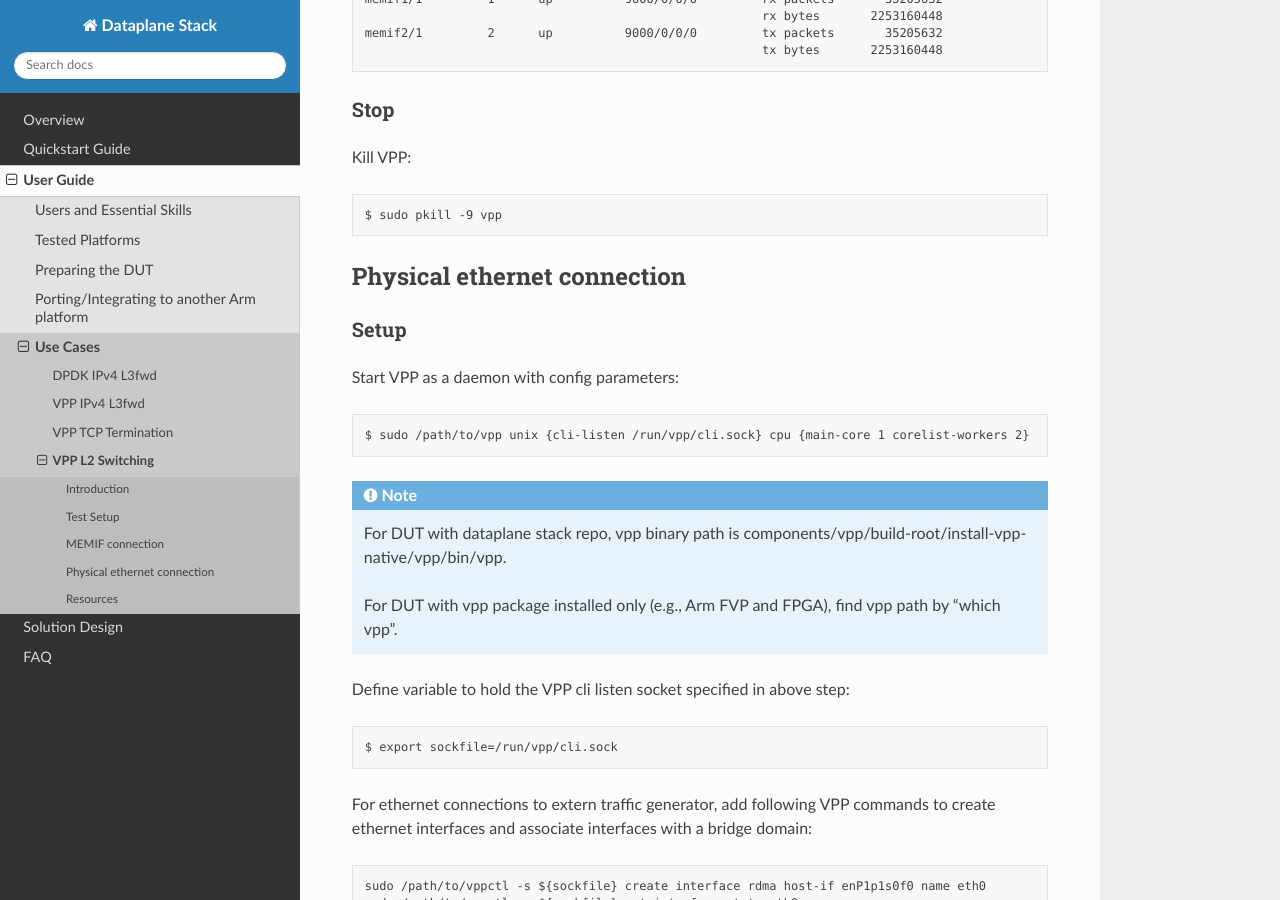
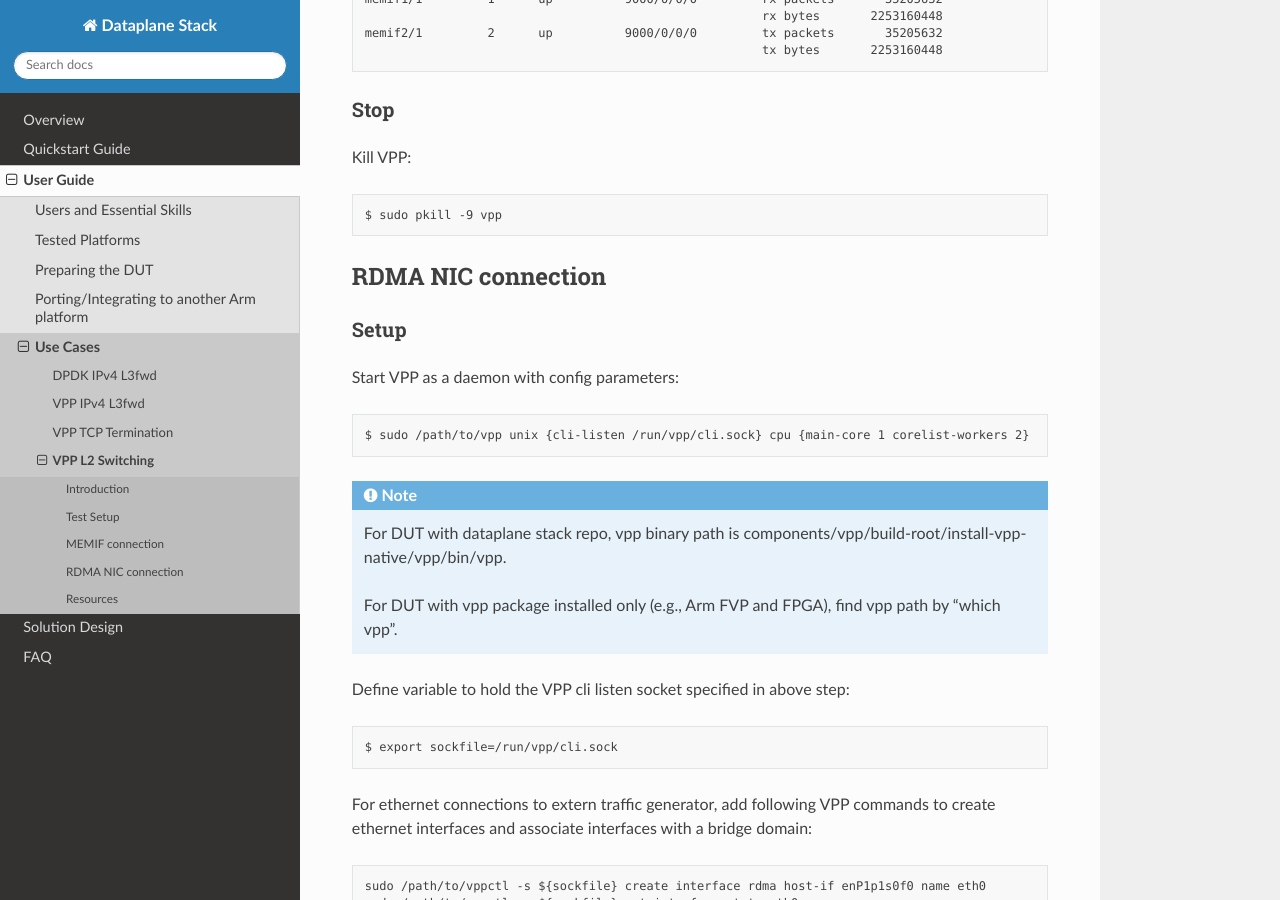
Before and after one commit to Yefeng-Lin/dataplane-stack_doc, a Sphinx documentation site: the page built from doc/user_guide/l2_switching_vpp.rst, in a window 1280 px wide and 900 px high, scrolled down 4276 px. Built offline with Sphinx 7.4.7 and the Read the Docs theme 2.0.0, drawn with Linux system fonts in a browser that asks for light colours.

Commit message:
Update l2_switching_vpp.rst

```diff
--- a/doc/user_guide/l2_switching_vpp.rst
+++ b/doc/user_guide/l2_switching_vpp.rst
@@ -184,9 +184,9 @@ Kill VPP::
 
         $ sudo pkill -9 vpp
 
-****************************
-Physical ethernet connection
-****************************
+*******************
+RDMA NIC connection
+*******************
 
 Setup
 ~~~~~
```
